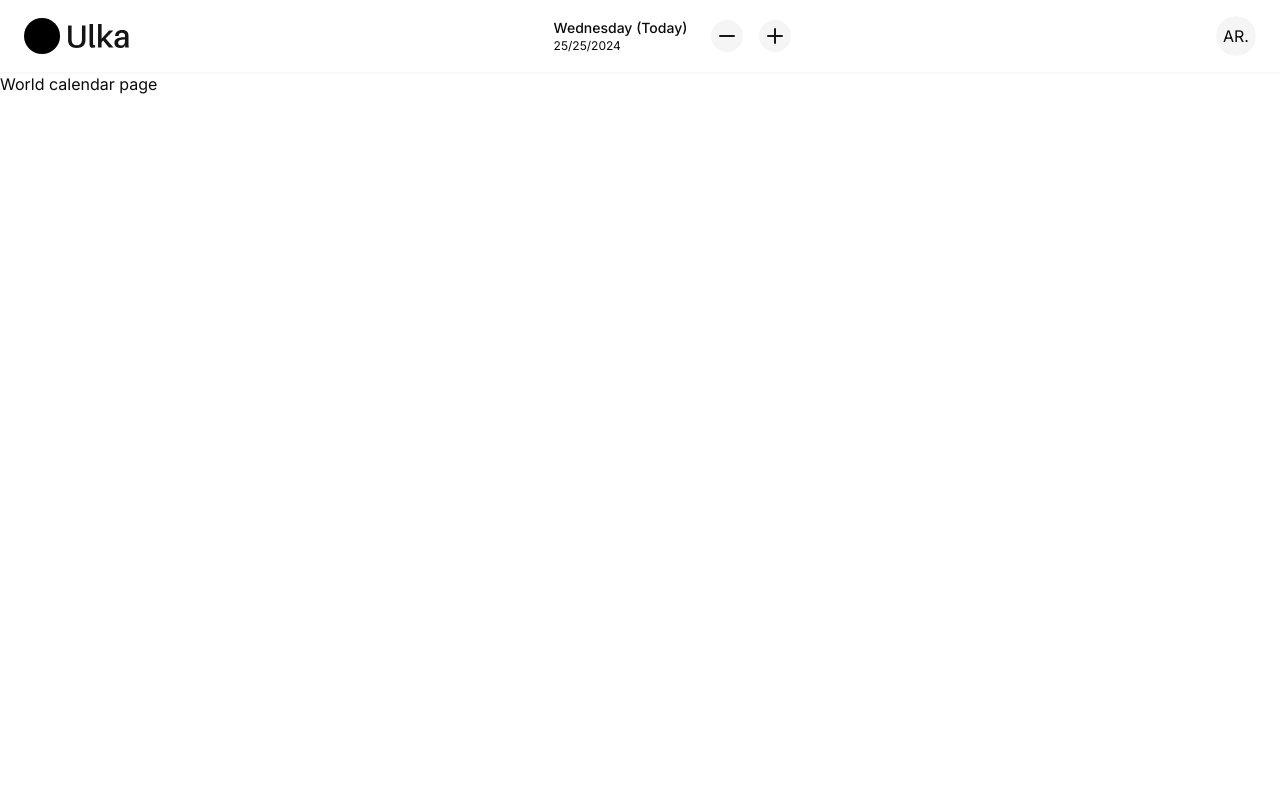
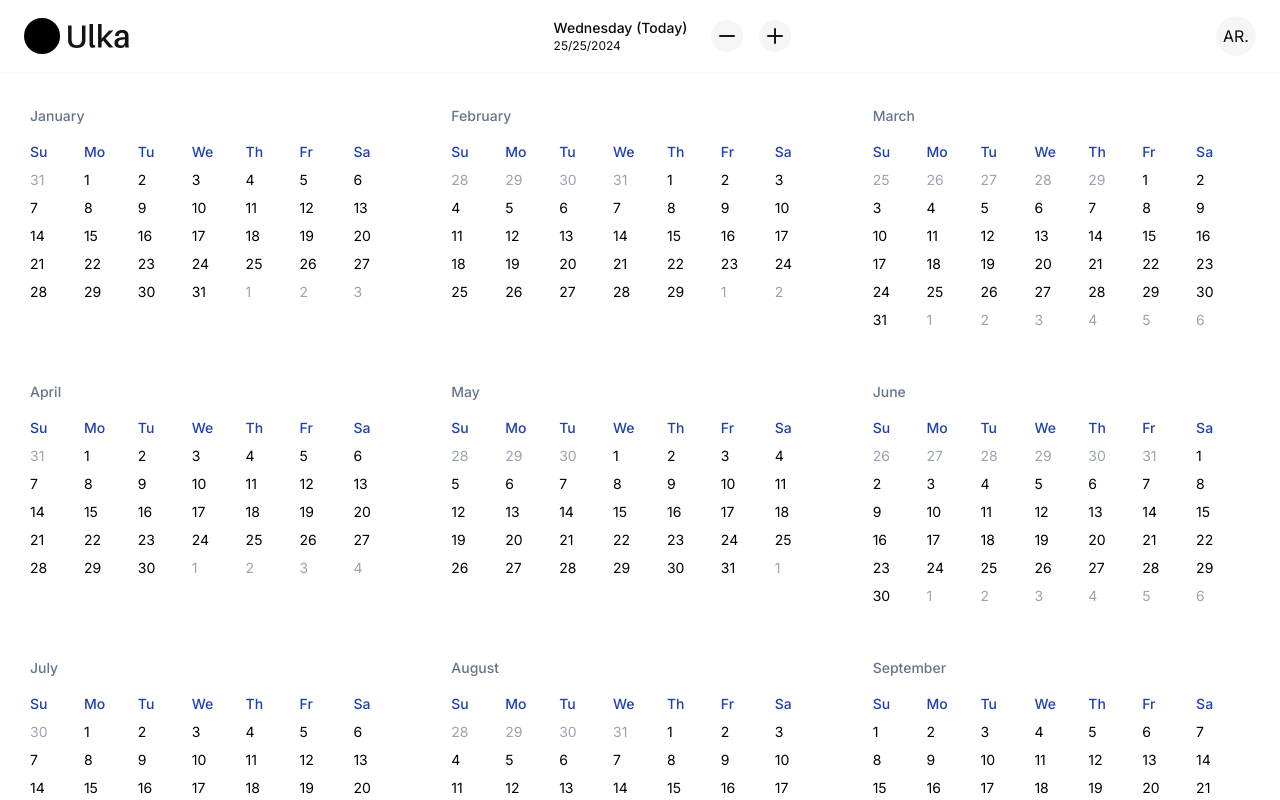
Before and after one commit to abura1han/ulka, a Next.js app: page /world in a window 1280 px wide. Shown: the top 800 px of the page. Built offline with nearby package versions, Linux system fonts and the light colour scheme.

Commit message:
Add ulka calendar year view

```diff
--- a/src/app/world/page.tsx
+++ b/src/app/world/page.tsx
@@ -1,3 +1,9 @@
+import UlkaCalendar from "@/components/calendar";
+
 export default async function page() {
-  return <div>World calendar page</div>;
+  return (
+    <div>
+      <UlkaCalendar />
+    </div>
+  );
 }
--- /dev/null
+++ b/src/components/calendar/index.tsx
@@ -0,0 +1,79 @@
+"use client";
+
+import { cn } from "@/lib/utils";
+import {
+  DayInfo,
+  getDaysByYearAndMonth,
+  getMonths,
+  getWeekDayNames,
+} from "@/utils/calendar";
+import { Loader2 } from "lucide-react";
+import moment from "moment";
+import { useEffect, useState } from "react";
+
+const UlkaCalendar = () => {
+  const months = getMonths();
+  return (
+    <div className="grid grid-cols-3 gap-4 p-4">
+      {months.map((month, index) => (
+        <MonthBlockInYearView key={month} name={month} month={index + 1} />
+      ))}
+    </div>
+  );
+};
+
+export default UlkaCalendar;
+
+const MonthBlockInYearView = ({
+  name,
+  month,
+}: {
+  name: string;
+  month: number;
+}) => {
+  const [loading, setLoading] = useState(true);
+  const [days, setDays] = useState<DayInfo[]>();
+
+  const weekDays = getWeekDayNames();
+
+  /**
+   * Get a list of days of the month
+   */
+  useEffect(() => {
+    const currentYear = moment().year();
+    setDays(getDaysByYearAndMonth(currentYear, month));
+    setLoading(false);
+  }, [month]);
+
+  return (
+    <div className="hover:bg-gray-100/50 border-2 border-transparent hover:border-slate-500 px-3 py-4 rounded select-none cursor-pointer">
+      <div className="text-slate-500 text-sm font-medium">{name}</div>
+      <div className="mt-4">
+        <div className="grid grid-cols-7 text-sm text-blue-800 font-medium">
+          {weekDays?.map((day) => (
+            <div key={day}>{day.slice(0, 2)}</div>
+          ))}
+        </div>
+        {loading ? (
+          <div className="h-[170px] flex items-center justify-center">
+            <Loader2 className="animate-spin mx-auto" />
+          </div>
+        ) : (
+          <div className="grid grid-cols-7">
+            {days?.map((day) => (
+              <div
+                key={day.date}
+                className={cn(
+                  `${day.active ? "text-black" : "text-gray-400"}`,
+                  "mt-2 text-sm"
+                )}
+              >
+                {day.date}
+              </div>
+            ))}
+          </div>
+        )}
+      </div>
+    </div>
+  );
+};
--- /dev/null
+++ b/src/utils/calendar.ts
@@ -0,0 +1,84 @@
+import moment from "moment";
+
+export function getMonths(): string[] {
+  const months: string[] = [
+    "January",
+    "February",
+    "March",
+    "April",
+    "May",
+    "June",
+    "July",
+    "August",
+    "September",
+    "October",
+    "November",
+    "December",
+  ];
+
+  return months;
+}
+
+export interface DayInfo {
+  date: string;
+  dayName: string;
+  active: boolean;
+}
+
+export function getDaysByYearAndMonth(
+  currentYear: number,
+  currentMonth: number
+): DayInfo[] {
+  const days: DayInfo[] = [];
+  const startDate = moment(`${currentYear}-${currentMonth}-01`);
+  const endDate = startDate.clone().endOf("month");
+
+  // Add days of the previous month if the month does not start on Sunday
+  const startDayOfWeek = startDate.day();
+  for (let i = startDayOfWeek; i > 0; i--) {
+    const prevDate = startDate.clone().subtract(i, "day");
+    days.push({
+      date: prevDate.format("D"),
+      dayName: prevDate.format("dddd"),
+      active: false,
+    });
+  }
+
+  // Add all days of the current month
+  let currentDate = startDate.clone();
+  while (currentDate.isSameOrBefore(endDate, "day")) {
+    const dayInfo: DayInfo = {
+      date: currentDate.format("D"),
+      dayName: currentDate.format("dddd"),
+      active: true,
+    };
+    days.push(dayInfo);
+    currentDate.add(1, "day");
+  }
+
+  // Add days of the next month if the month does not end on Saturday
+  const endDayOfWeek = endDate.day();
+  for (let i = 1; i <= 6 - endDayOfWeek; i++) {
+    const nextDate = endDate.clone().add(i, "day");
+    days.push({
+      date: nextDate.format("D"),
+      dayName: nextDate.format("dddd"),
+      active: false,
+    });
+  }
+
+  return days;
+}
+
+export function getWeekDayNames(): string[] {
+  const dayNames: string[] = [
+    "Sunday",
+    "Monday",
+    "Tuesday",
+    "Wednesday",
+    "Thursday",
+    "Friday",
+    "Saturday",
+  ];
+  return dayNames;
+}
```
